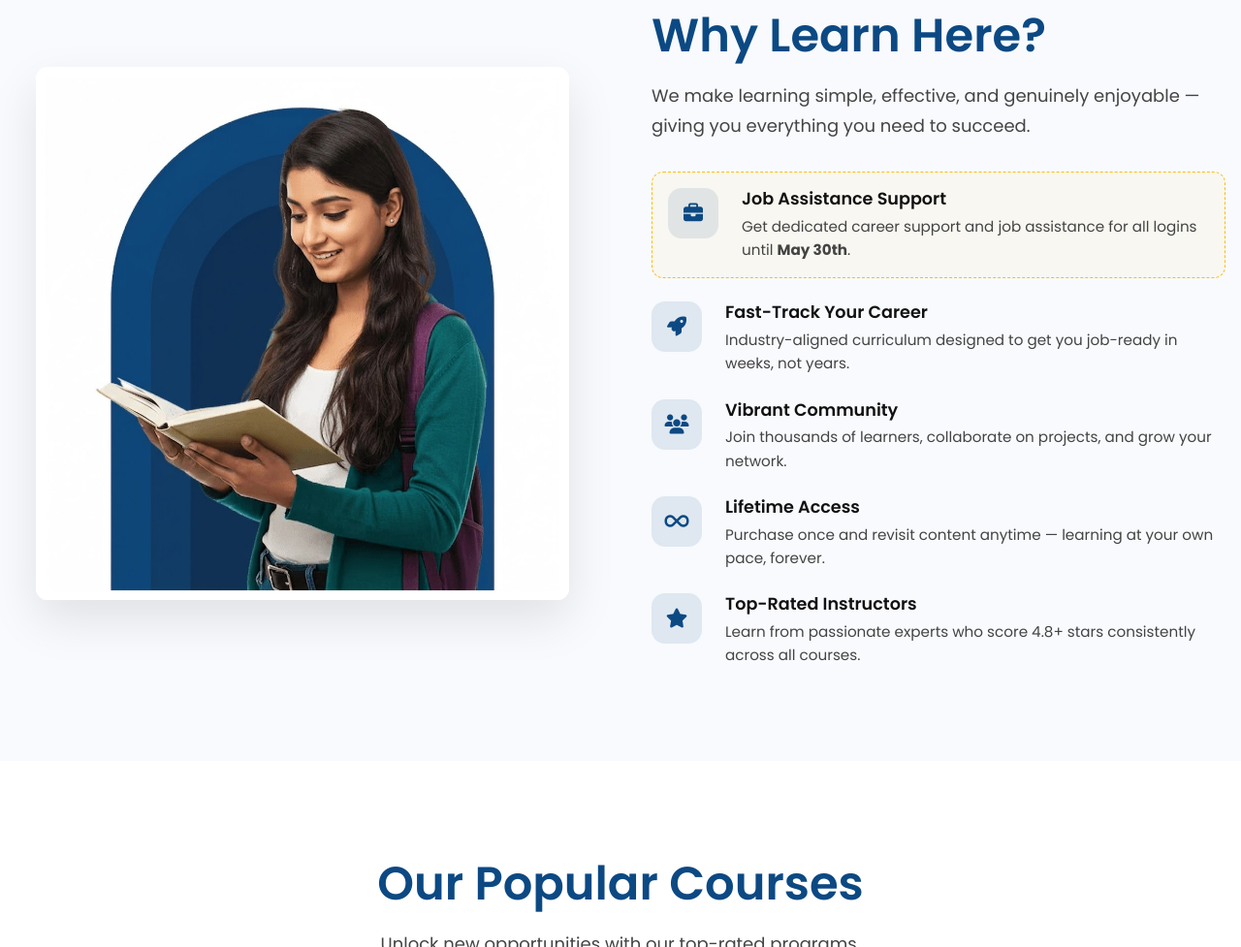
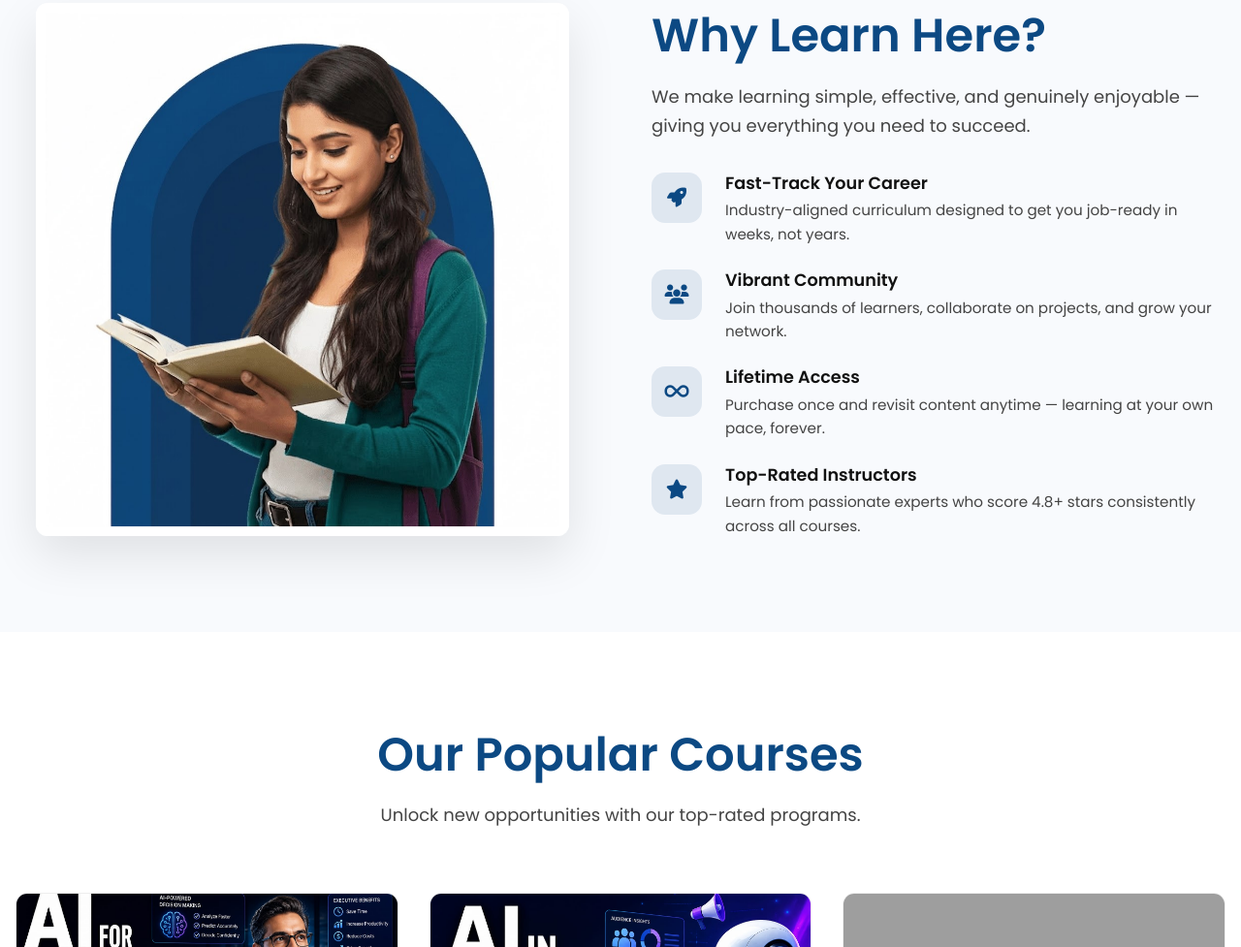
Before and after one commit to CapOasis/GyanSchool, a website: page gyanschool web/index.html in a window 1280 px wide. Shown: the part 1644-2621 px from the top of the page at 97% size. Drawn offline with Linux system fonts and the light colour scheme; grey boxes are pictures that could not be loaded; files whose address does not match are found by name.

Commit message:
Update index.html

```diff
--- a/gyanschool web/index.html
+++ b/gyanschool web/index.html
@@ -151,15 +151,6 @@
                                     need to succeed.</p>
                             </div>
                             <ul class="why-list">
-                                <li class="why-item reveal reveal-delay-1 highlight-feature">
-                                    <div class="why-icon"><i class="fa-solid fa-briefcase"></i></div>
-                                    <div class="why-text">
-                                        <h4>Job Assistance Support</h4>
-                                        <p>Get dedicated career support and job assistance for all logins until
-                                            <strong>May 30th</strong>.
-                                        </p>
-                                    </div>
-                                </li>
                                 <li class="why-item reveal reveal-delay-1">
                                     <div class="why-icon"><i class="fa-solid fa-rocket"></i></div>
                                     <div class="why-text">
```
